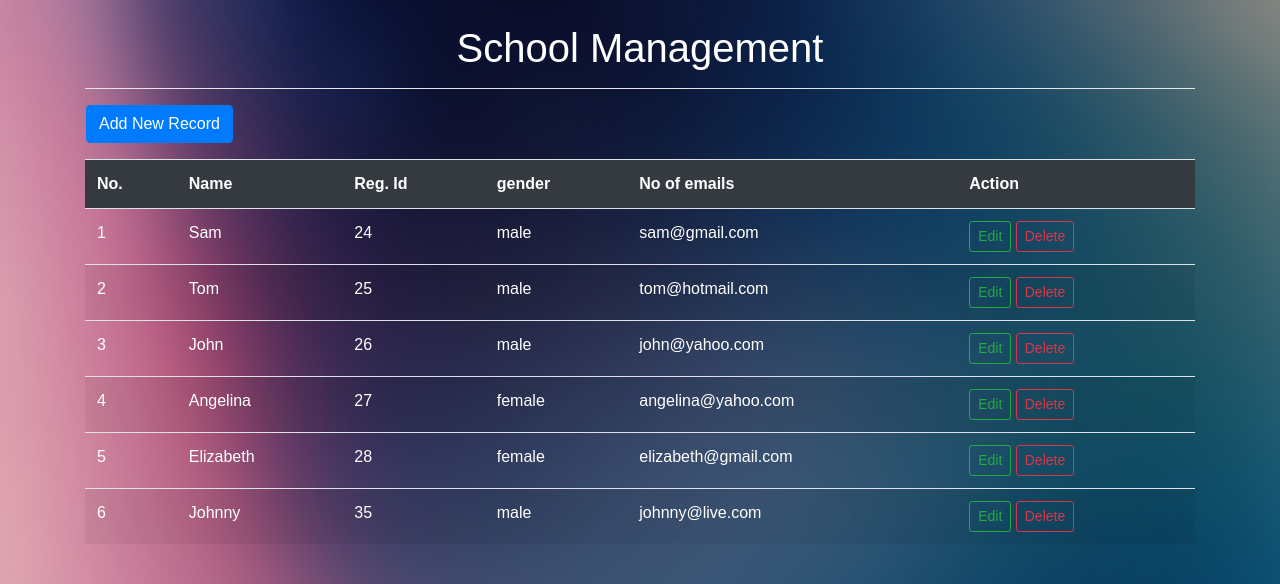
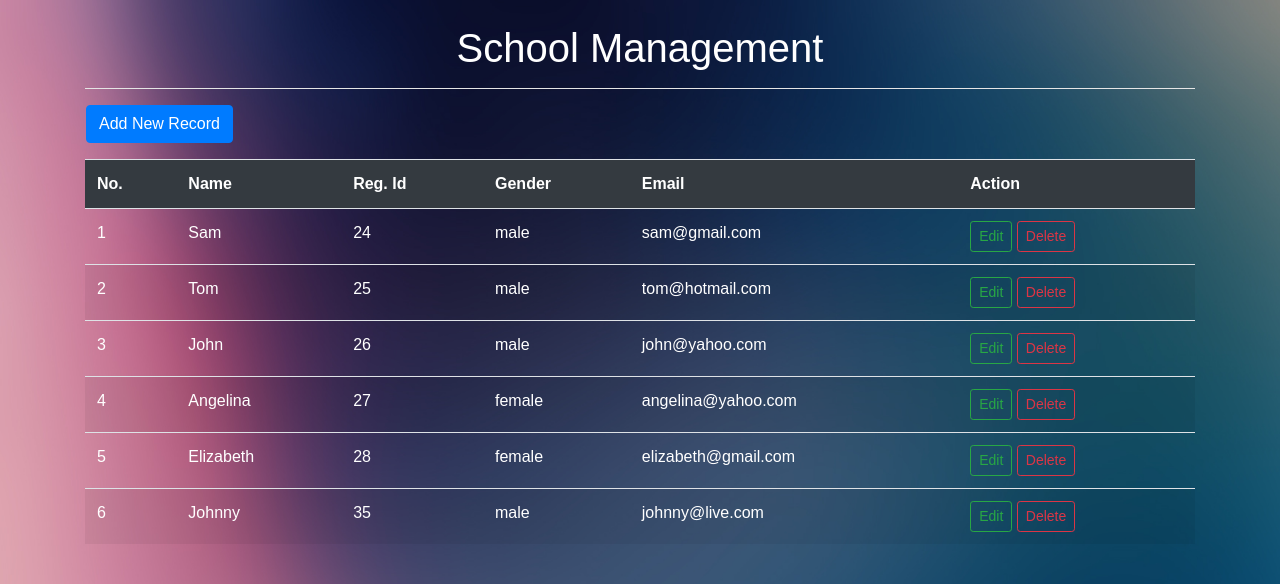
Before and after one commit to ASKardar/CRUD, a PHP site: page / in a window 1280 px wide. Shown: the top 584 px of the page. Run offline with PHP 8.4, Linux system fonts and the light colour scheme; data comes from the database, SQL or seed files in the repository; data that the repository does not hold is empty.

Commit message:
Update index.php

```diff
--- a/index.php
+++ b/index.php
@@ -32,8 +32,8 @@
                     <th>No.</th>
                     <th>Name</th>
                     <th>Reg. Id</th>
-                    <th>gender</th>
-                    <th>No of emails</th>
+                    <th>Gender</th>
+                    <th>Email</th>
                     <th>Action</th>
                 </tr>
                 <?php
```
